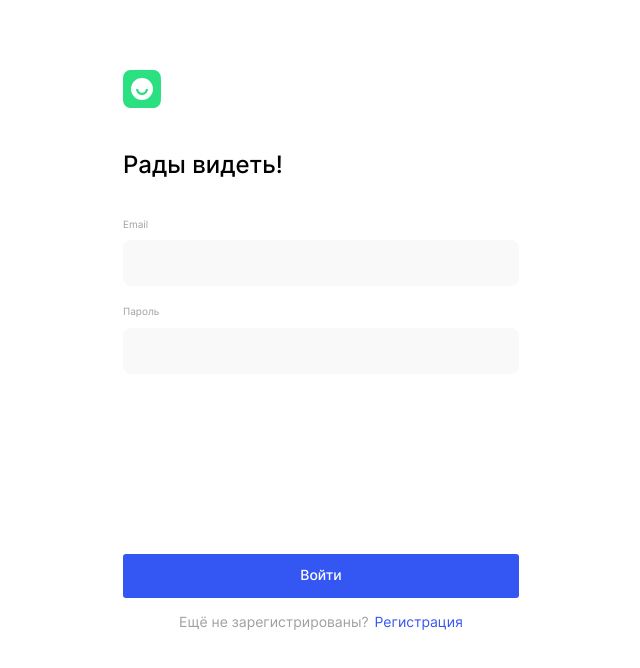
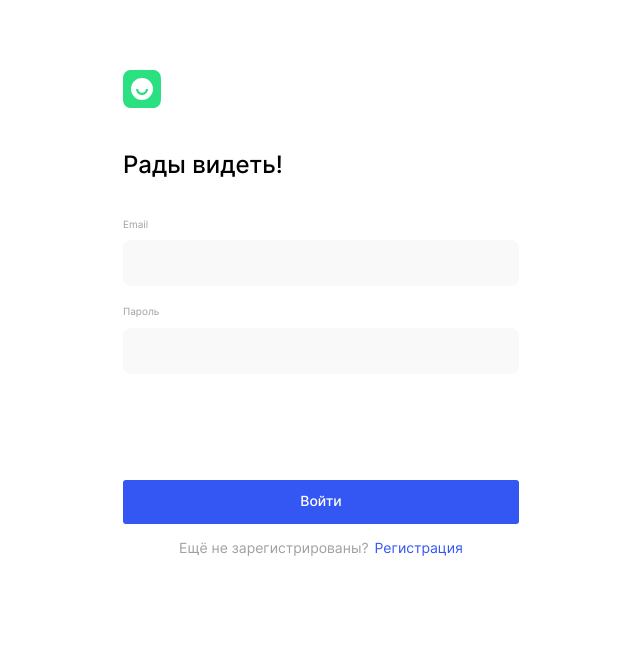
Before and after one commit to alsails/movies-explorer-frontend, a React (Create React App) app: page /sign-in in a window 1280 px wide. Shown: the top 668 px of the page, without its empty margins (319-959 px from the left). Built offline with nearby package versions, Linux system fonts and the light colour scheme.

Commit message:
fix: редактировать стили

```diff
--- a/src/components/AuthenticationForm/AuthenticationForm.css
+++ b/src/components/AuthenticationForm/AuthenticationForm.css
@@ -1,7 +1,6 @@
 .authenticationForm {
     max-width: 396px;
     margin: 70px auto 0;
-    height: calc(100vh - 50px);
 
     position: relative;
 }
@@ -26,9 +25,7 @@
     height: 380px;
 }
 
-.form {
-    height: 266px;
-}
+
 
 .form__lable {
     color: #A0A0A0;
@@ -61,6 +58,10 @@
 
 .form__input:last-of-type {
     margin-bottom: 0;
+}
+
+.form__input:focus {
+    outline: 1px solid #A0A0A0;
 }
 
 .form__error {
@@ -128,15 +129,13 @@
 
     margin: 0;
     padding: 0;
+
+    text-decoration: none;
 }
 
 .authenticationForm__links__link:hover {
     cursor: pointer;
     opacity: .7;
-}
-
-.authenticationForm__links__link:hover {
-    cursor: pointer;
 }
 
 @media screen and (max-width: 450px) {
--- a/src/components/AuthenticationForm/AuthenticationForm.js
+++ b/src/components/AuthenticationForm/AuthenticationForm.js
@@ -1,28 +1,99 @@
-import './AuthenticationForm.css';
-import Logo from '../../images/icons/logo.svg'
+import "./AuthenticationForm.css";
+import { Link } from "react-router-dom";
+import Logo from "../../images/icons/logo.svg";
 
-function AuthenticationForm({title, buttonText, name, children}) {
+function AuthenticationForm({
+    title,
+    buttonText,
+    onSubmit,
+    values,
+    handleChange,
+    name,
+}) {
     return (
         <section className="authenticationForm">
-        <div className='authenticationForm__container'>
-            <img className='authenticationForm__img' src={Logo} alt='Логотип'/>
-            <h2 className='authenticationForm__title'>{title}</h2>
-            <form action="submit" className="form" name={name}>
-                {children}
+            <div className="authenticationForm__container">
+                <Link to="/">
+                    <img
+                        className="authenticationForm__img"
+                        src={Logo}
+                        alt="Логотип"
+                    />
+                </Link>
+                <h2 className="authenticationForm__title">{title}</h2>
+                <form
+                    action="submit"
+                    className="form"
+                    name={name}
+                    onSubmit={onSubmit}
+                >
+                    {name === "register" && (
+                        <>
+                            <p className="form__lable">Имя</p>
+                            <input
+                                type="text"
+                                id="name-input"
+                                className="form__input"
+                                name="name"
+                                value={values.name || ""}
+                                onChange={handleChange}
+                                required
+                            />
+                        </>
+                    )}
+                    <p className="form__lable">Email</p>
+                    <input
+                        type="email"
+                        id="email-input"
+                        className="form__input"
+                        name="email"
+                        value={values.email || ""}
+                        onChange={handleChange}
+                        required
+                    />
+                    <p className="form__lable">Пароль</p>
+                    <input
+                        id="password-input"
+                        type="password"
+                        className="form__input"
+                        name="password"
+                        value={values.password || ""}
+                        onChange={handleChange}
+                        required
+                    />
+                    <span id="input-error" className="form__error">
+                        При авторизации произошла ошибка. Токен не передан или передан не в том формате.
+                    </span>
+                    <button className="authenticationForm__button">
+                        {buttonText}
+                    </button>
                 </form>
-            <button className='authenticationForm__button'>{buttonText}</button>
-            <div className='authenticationForm__links'>
-                {
-                    name === 'login'
-                    ? <>
-                        <p className='authenticationForm__links__text'>Ещё не зарегистрированы?</p>
-                        <p className='authenticationForm__links__link'>Регистрация</p>
+                <div className="authenticationForm__links">
+                    {name === "login" ? (
+                        <>
+                            <p className="authenticationForm__links__text">
+                                Ещё не зарегистрированы?
+                            </p>
+                            <Link
+                                to="/sign-up"
+                                className="authenticationForm__links__link"
+                            >
+                                Регистрация
+                            </Link>
                         </>
-                    : <>
-                        <p className='authenticationForm__links__text'>Уже зарегистрированы?</p>
-                        <p className='authenticationForm__links__link'>Войти</p>
+                    ) : (
+                        <>
+                            <p className="authenticationForm__links__text">
+                                Уже зарегистрированы?
+                            </p>
+                            <Link
+                                to="/sign-in"
+                                className="authenticationForm__links__link"
+                            >
+                                Войти
+                            </Link>
                         </>
-                }
+                    )}
                 </div>
             </div>
         </section>
--- a/src/components/Login/Login.js
+++ b/src/components/Login/Login.js
@@ -1,22 +1,29 @@
-import AuthenticationForm from '../AuthenticationForm/AuthenticationForm';
-import '../AuthenticationForm/AuthenticationForm.css';
+import AuthenticationForm from "../AuthenticationForm/AuthenticationForm";
+import { useForm } from "../../hooks/useForm";
+import "../AuthenticationForm/AuthenticationForm.css";
 
 function Login() {
-  return (
-    <section className="login">
-        <AuthenticationForm
-            title = 'Рады видеть!'
-            buttonText = 'Войти'
-            name = 'login'
-        >
-            <p className='form__lable'>Email</p>
-            <input type="text" id="email-input" className="form__input" name="email" required/>
-            <p className='form__lable'>Пароль</p>
-            <input id="password-input" type="password" className="form__input" name="password" required />
-            <span id="input-error" className="form__error">Что-то пошло не так...</span>
-        </AuthenticationForm>
-    </section>
-  );
+    const { values, handleChange } = useForm({});
+
+    const handleSubmit = (e) => {
+        e.preventDefault();
+        if (!values.email || !values.password) {
+            return;
+        }
+    }
+
+    return (
+        <section className="login">
+            <AuthenticationForm
+                title="Рады видеть!"
+                buttonText="Войти"
+                name="login"
+                handleChange={handleChange}
+                onSubmit={handleSubmit}
+                values={values}
+            />
+        </section>
+    );
 }
 
 export default Login;
--- a/src/components/Profile/Profile.js
+++ b/src/components/Profile/Profile.js
@@ -1,21 +1,90 @@
-import './Profile.css';
-import profile from '../../utils/profile'
+import { useEffect, useState } from "react";
+import { useForm } from "../../hooks/useForm";
+import profile from "../../utils/profile";
+import "./Profile.css";
 
-function Profile() {
+function Profile({signOut}) {
+    const [isChange, setIsChange] = useState(false)
+    const { values, handleChange, setValues } = useForm({});
+
+    const inputName = document.getElementById('name-input');
+    const inputEmail = document.getElementById('email-input');
+
+    useEffect(() => {
+        setValues({
+            name: profile.name,
+            email: profile.email,
+        });
+    }, []);
+
+    function handleSubmit(e) {
+        e.preventDefault();
+        inputName.disabled = true;
+        inputEmail.disabled = true;
+
+        setValues({
+            name: inputName.value,
+            email: inputEmail.value,
+        });
+
+        setIsChange(false)
+    }
+
+    function changeInfo() {
+        setIsChange(true)
+        inputName.disabled = false;
+        inputEmail.disabled = false;
+
+        inputName.classList.add('form__profile__input_active')
+        inputEmail.classList.add('form__profile__input_active')
+    }
+
     return (
         <section className="profile">
-        <div className='profile__container'>
-            <h2 className='profile__title'>Привет, {profile.name}!</h2>
-            <div className='profile__info'>
-                <p className='profile__info__title'>Имя</p>
-                <p className='profile__info__text'>{profile.name}</p>
+            <div className="profile__container">
+                <form
+                    action="submit"
+                    className="form__profile"
+                    onSubmit={handleSubmit}
+                >
+                    <h2 className="form__profile__title">
+                        Привет, {profile.name}!
+                    </h2>
+                    <div className="form__profile__info">
+                        <p className="form__profile__info__title">Имя</p>
+                        <input
+                            type="text"
+                            id="name-input"
+                            className="form__profile__input"
+                            name="name"
+                            value={values.name || ""}
+                            onChange={handleChange}
+                            disabled
+                        />
                     </div>
-            <div className='profile__info'>
-                <p className='profile__info__title'>E-mail</p>
-                <p className='profile__info__text'>{profile.email}</p>
+                    <div className="form__profile__info">
+                        <p className="form__profile__info__title">E-mail</p>
+                        <input
+                            type="email"
+                            id="email-input"
+                            name="email"
+                            className="form__profile__input"
+                            onChange={handleChange}
+                            value={values.email || ""}
+                            disabled
+                        />
                     </div>
-            <button className='profile__edit'>Редактировать</button>
-            <button className='profile__signout'>Выйти из аккаунта</button>
+                    {isChange &&
+                        <div className="profile__save">
+                            <span className="profile__save__error">При обновлении профиля произошла ошибка.</span>
+                            <button className="profile__save__button">Сохранить</button>
+                        </div>
+                    }
+                </form>
+                {!isChange && (<>
+                    <button className="profile__edit" onClick={changeInfo}>Редактировать</button>
+                    <button onClick={signOut} className="profile__signout">Выйти из аккаунта</button>
+                </>)}
             </div>
         </section>
     );
--- a/src/components/Register/Register.js
+++ b/src/components/Register/Register.js
@@ -1,24 +1,31 @@
 import AuthenticationForm from '../AuthenticationForm/AuthenticationForm';
+import { useForm } from "../../hooks/useForm";
 import '../AuthenticationForm/AuthenticationForm.css';
 
-function Login() {
+function Register() {
+    let error;
+    const spanError = document.querySelector('form__error')
+    const { values, handleChange } = useForm({});
+
+    const handleSubmit = (e) => {
+        e.preventDefault();
+        if (!values.email || !values.password || !values.name) {
+            return;
+        }
+    }
+
   return (
     <section className="register">
         <AuthenticationForm
             title = 'Добро пожаловать!'
             buttonText = 'Зарегистрироваться'
             name = 'register'
-        >
-            <p className='form__lable'>Имя</p>
-            <input type="text" id="name-input" className="form__input" name="name" required/>
-            <p className='form__lable'>Email</p>
-            <input type="email" id="email-input" className="form__input" name="email" required/>
-            <p className='form__lable' >Пароль</p>
-            <input id="password-input" type="password" className="form__input" name="password" required />
-            <span id="input-error" className="form__error form__error_visible">Что-то пошло не так... </span>
-        </AuthenticationForm>
+            handleChange={handleChange}
+            onSubmit={handleSubmit}
+            values={values}
+        />
     </section>
   );
 }
 
-export default Login;
+export default Register;
--- /dev/null
+++ b/src/hooks/useForm.js
@@ -0,0 +1,12 @@
+import { useState } from "react";
+
+export function useForm(inputValues) {
+    const [values, setValues] = useState(inputValues);
+
+    const handleChange = (event) => {
+      const {value, name} = event.target;
+      setValues({...values, [name]: value});
+    };
+
+    return {values, handleChange, setValues};
+}
```
Also changed, not shown: src/components/App/App.js (+10 -2 lines), src/components/Profile/Profile.css (+65 -17 lines). Lines whose indentation alone changed are shown as unchanged.
